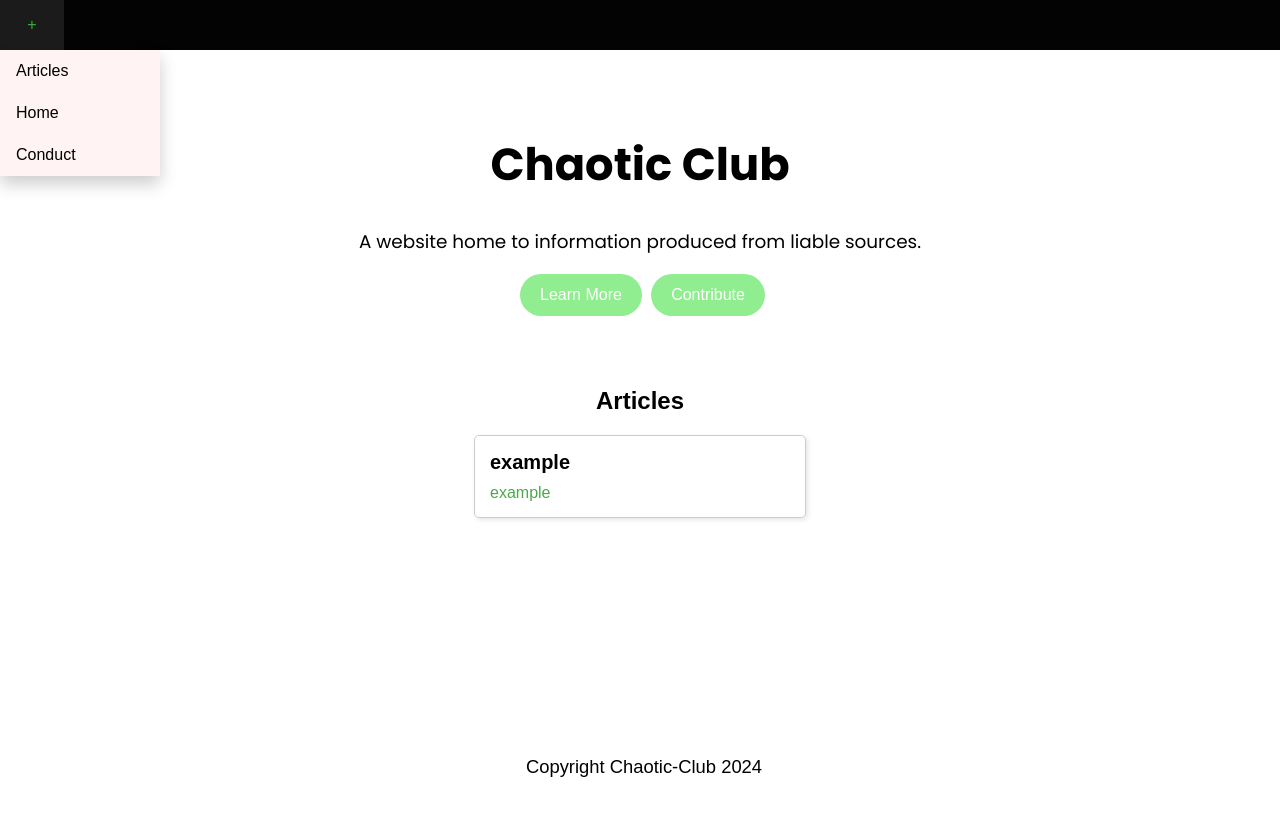
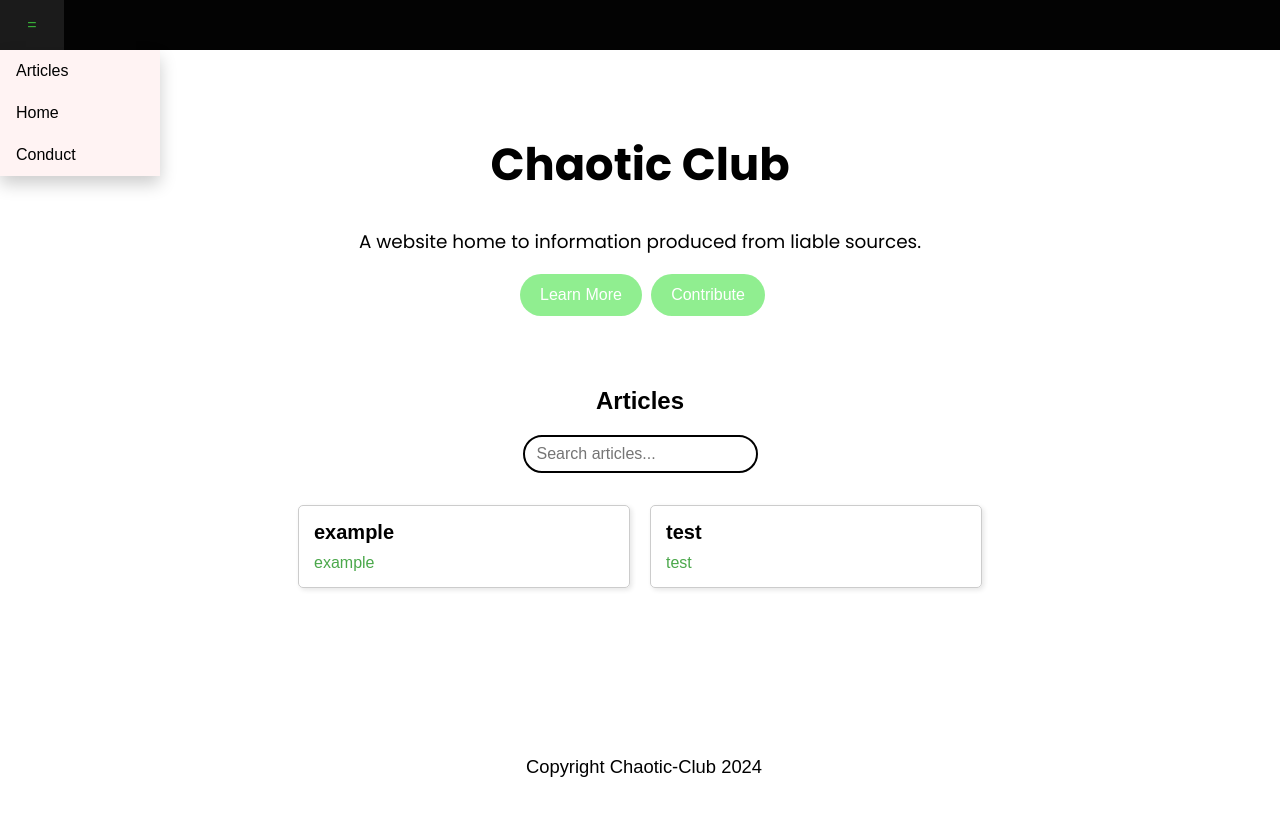
Before and after one commit to mrchaoticx/Chaotic-Club, a website: page index.html in a window 1280 px wide. Shown: the top 816 px of the page. Drawn offline with Linux system fonts and the light colour scheme.

Commit message:
Update index.html

```diff
--- a/index.html
+++ b/index.html
@@ -5,16 +5,22 @@
     <meta name="viewport" content="width=device-width, initial-scale=1.0">
     <title>Chaotic Club</title>
     <link rel="stylesheet" href="styles/global.css"/>
+    <script src="scripts/search.js"></script>
     <link rel="stylesheet" href="styles/article-menu.css">
     <link rel="preconnect" href="https://fonts.googleapis.com">
     <link rel="preconnect" href="https://fonts.gstatic.com" crossorigin>
     <link href="https://fonts.googleapis.com/css2?family=Poppins:ital,wght@0,100;0,200;0,300;0,400;0,500;0,600;0,700;0,800;0,900;1,100;1,200;1,300;1,400;1,500;1,600;1,700;1,800;1,900&family=Source+Code+Pro:ital,wght@0,200..900;1,200..900&display=swap" rel="stylesheet">
+    <style>
+      .hidden {
+          display: none;
+      }
+    </style>
   </head>
   <body>
     <div class="wrapper">
       <div class="header">
         <div class="dropdown">
-          <button class="dropbtn">+</button>
+          <button class="dropbtn">=</button>
           <div class="dropdown-content">
             <a href="article.html">Articles</a>
             <a href="index.html">Home</a>
@@ -30,7 +36,8 @@
         </div>
     </div>
     <h2 style="text-align: center;">Articles</h2>
-    <div id="article-container" class="article-container"><div class="article"><h2>example</h2><a href="article.html?key=example" target="_blank">example</a></div></div></div></div>
+    <input type="text" id="searchInput" class="search" placeholder="Search articles..." onkeyup="filterArticles()">
+    <div id="article-container" class="article-container"><div class="article"><h2>example</h2><a href="article.html?key=example" target="_blank">example</a></div><div class="article"><h2>test</h2><a href="article.html?key=test" target="_blank">test</a></div></div>
     <div class="footer"><p>Copyright Chaotic-Club 2024</p></div>
   </body>
 </html>
```
